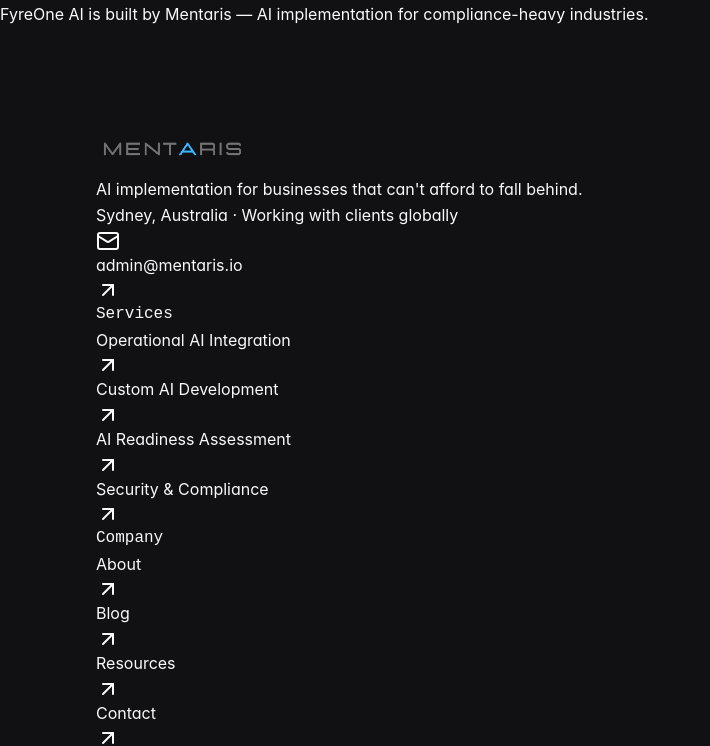
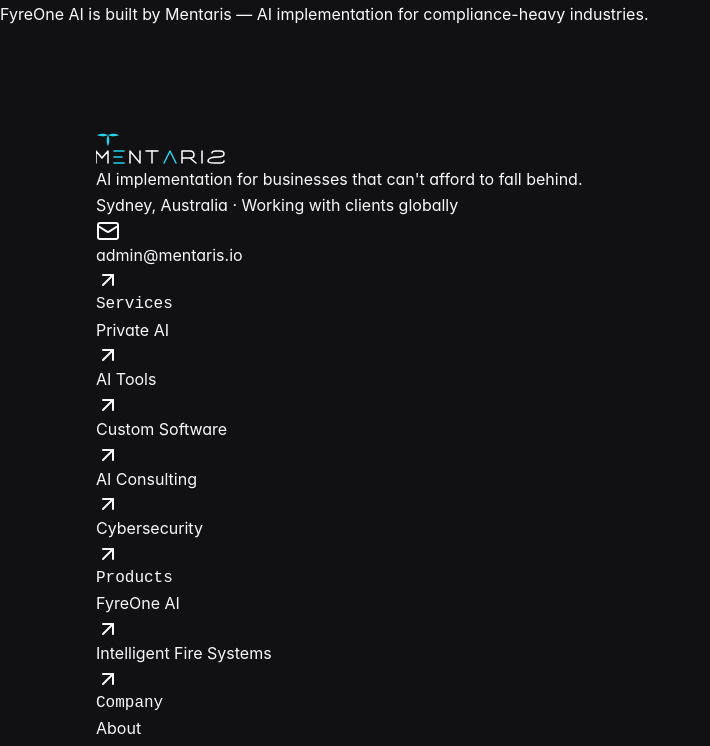
Before and after one commit to keletonik/mentaris.io, a Next.js app: page /products/fyreone-ai in a window 1280 px wide. Shown: the part 3843-4589 px from the top of the page, without its empty margins (0-710 px from the left). Built offline with nearby package versions, Linux system fonts and the light colour scheme; no server answers.

Commit message:
Update footer with new logo and products section

```diff
--- a/components/footer.tsx
+++ b/components/footer.tsx
@@ -1,18 +1,24 @@
 'use client';
 
 import Link from 'next/link';
-import Image from 'next/image';
 import { ArrowUpRight, Mail } from 'lucide-react';
 import { FadeIn, RevealLine } from './motion';
+import { MentarisWordmark, MentarisStar } from './mentaris-logo';
 
 export default function Footer() {
   const currentYear = new Date().getFullYear();
 
   const services = [
-    { name: 'Operational AI Integration', href: '/services/ai-tools' },
-    { name: 'Custom AI Development', href: '/services/custom-software' },
-    { name: 'AI Readiness Assessment', href: '/services/ai-consulting' },
-    { name: 'Security & Compliance', href: '/services/cybersecurity' },
+    { name: 'Private AI', href: '/services/private-ai' },
+    { name: 'AI Tools', href: '/services/ai-tools' },
+    { name: 'Custom Software', href: '/services/custom-software' },
+    { name: 'AI Consulting', href: '/services/ai-consulting' },
+    { name: 'Cybersecurity', href: '/services/cybersecurity' },
+  ];
+
+  const products = [
+    { name: 'FyreOne AI', href: '/products/fyreone-ai' },
+    { name: 'Intelligent Fire Systems', href: '/products/intelligent-fire-systems' },
   ];
 
   const company = [
@@ -34,13 +40,9 @@
           {/* Brand Column */}
           <div className="lg:col-span-4">
             <FadeIn>
-              <Link href="/" className="block mb-6">
-                <Image
-                  src="/logo-heading.png"
-                  alt="Mentaris"
-                  width={150}
-                  height={35}
-                />
+              <Link href="/" className="flex items-center gap-2 mb-6 group">
+                <MentarisStar size={24} className="group-hover:rotate-90" />
+                <MentarisWordmark width={130} />
               </Link>
 
               <p className="text-zinc-500 text-sm leading-relaxed mb-2">
@@ -62,7 +64,7 @@
           </div>
 
           {/* Services */}
-          <div className="lg:col-span-3">
+          <div className="lg:col-span-2">
             <FadeIn delay={0.1}>
               <h3 className="font-mono text-xs text-zinc-500 uppercase tracking-wider mb-4">Services</h3>
               <ul className="space-y-2.5">
@@ -81,8 +83,28 @@
             </FadeIn>
           </div>
 
+          {/* Products */}
+          <div className="lg:col-span-2">
+            <FadeIn delay={0.12}>
+              <h3 className="font-mono text-xs text-zinc-500 uppercase tracking-wider mb-4">Products</h3>
+              <ul className="space-y-2.5">
+                {products.map((item) => (
+                  <li key={item.name}>
+                    <Link
+                      href={item.href}
+                      className="text-sm text-zinc-400 hover:text-white transition-colors inline-flex items-center gap-1 group"
+                    >
+                      {item.name}
+                      <ArrowUpRight className="w-3 h-3 opacity-0 group-hover:opacity-100 transition-opacity" />
+                    </Link>
+                  </li>
+                ))}
+              </ul>
+            </FadeIn>
+          </div>
+
           {/* Company */}
-          <div className="lg:col-span-2">
+          <div className="lg:col-span-1">
             <FadeIn delay={0.15}>
               <h3 className="font-mono text-xs text-zinc-500 uppercase tracking-wider mb-4">Company</h3>
               <ul className="space-y-2.5">
```
